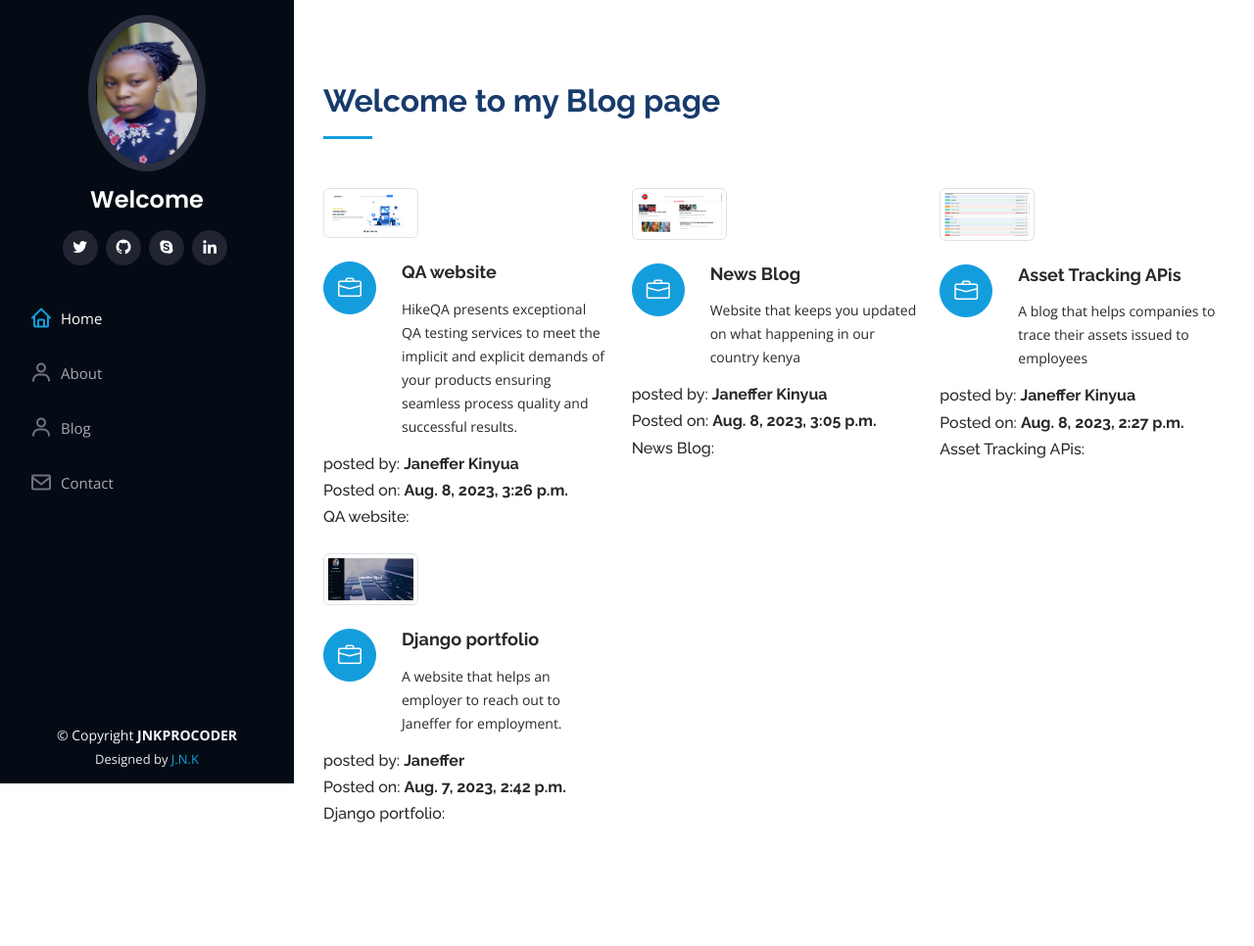
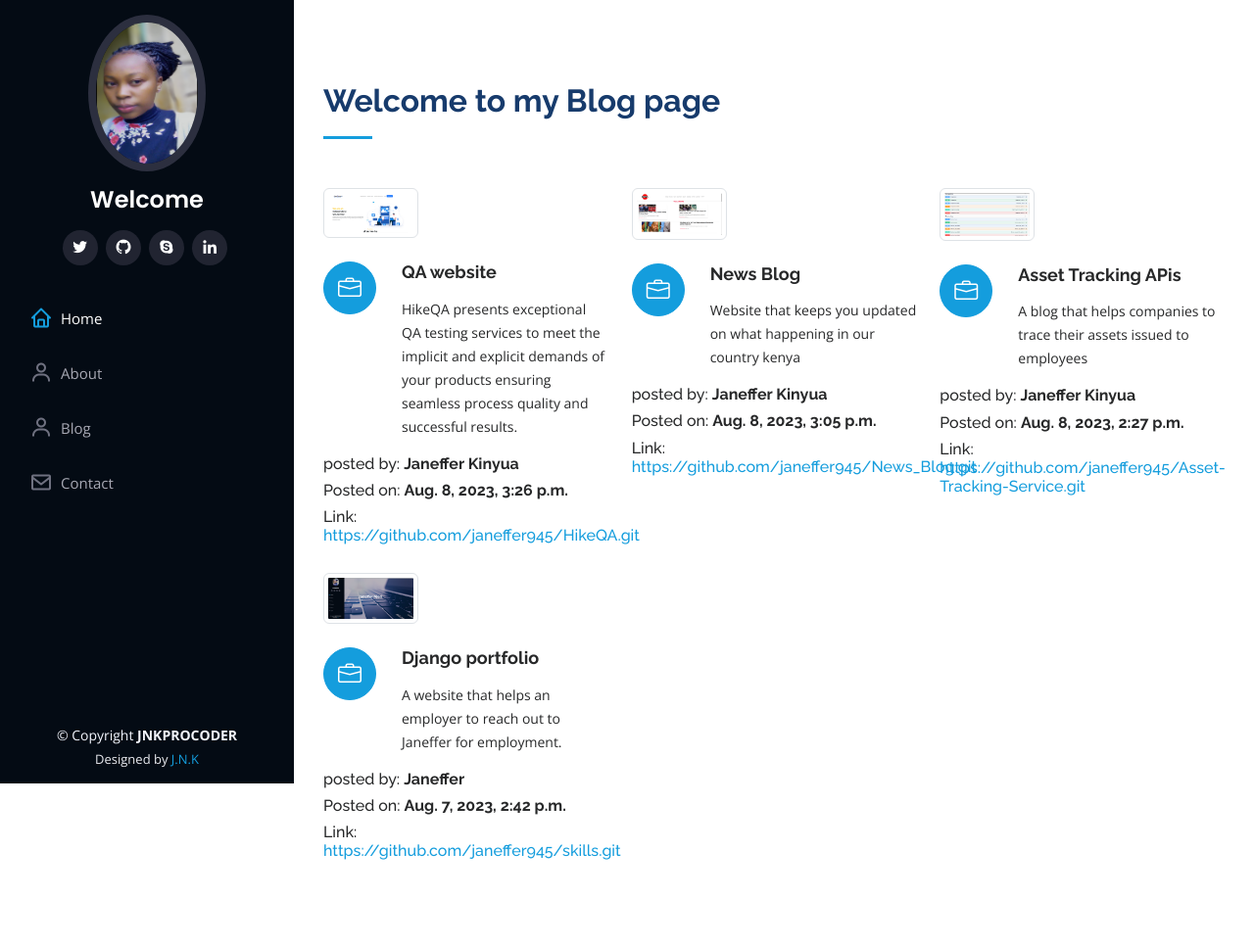
Before and after one commit to janeffer945/skills, a Django app: page /blog/ in a window 1280 px wide. Shown: the whole page at 98% size. Before the commit the page ends 840 px from the top, so only its background shows below. Run offline with Django 4.2, Linux system fonts and the light colour scheme; data comes from the database, SQL or seed files in the repository; both versions use the stored data as it was after the commit; some libraries are stand-ins or nearby versions.

Commit message:
modified templates

```diff
--- a/portfolio/models.py
+++ b/portfolio/models.py
@@ -16,6 +16,6 @@ class Blogs(models.Model):
    authname=models.CharField(max_length=15)
    img=models.ImageField(upload_to='blog', blank=True,null=True )
    timestamp=models.DateTimeField(auto_now_add=True)
-   links=models.URLField(null=True, blank=True)
+   links=models.URLField(null=True,blank=True )
    def __str__(self):
       return self.title
--- a/templates/basic.html
+++ b/templates/basic.html
@@ -1,7 +1,7 @@
  {% load static %}
 <!DOCTYPE html>
 <html lang="en">
-
+ <link rel="shortcut icon" href="favicon.ico" type="image/x-icon">
 <head>
   <meta charset="utf-8">
   <meta content="width=device-width, initial-scale=1.0" name="viewport">
@@ -12,6 +12,8 @@
   <!-- Favicons -->
   <link href="assets/img/favicon.png" rel="icon">
   <link href="assets/img/apple-touch-icon.png" rel="apple-touch-icon">
+  <link rel="shortcut icon" href="{% static 'assets/img/favi.png'%}" type="image/x-icon">
+
 
   <!-- Google Fonts -->
   <link href="https://fonts.googleapis.com/css?family=Open+Sans:300,300i,400,400i,600,600i,700,700i|Raleway:300,300i,400,400i,500,500i,600,600i,700,700i|Poppins:300,300i,400,400i,500,500i,600,600i,700,700i" rel="stylesheet">
--- a/templates/blog.html
+++ b/templates/blog.html
@@ -24,7 +24,7 @@
             <p class="description">{{post.description}}</p>
             <h6>posted by: <b>{{post.authname}}</b></h6>
             <h6>Posted on: <b>{{post.timestamp}}</b> </h6>
-             <h6> {{post.title}}:<a href="{{post.links}}"></a></h6>
+            <h6>Link: <a href="{{post.links}}" target="_blank">{{post.links}}</a></h6>
           </div>
 {% endfor %}
 
```
Also changed, not shown: db.sqlite3, media/blog/QAWebsite.png (added), media/blog/news.png (added), portfolio/migrations/0015_remove_contact_description_contact_message.py (added), portfolio/migrations/0016_remove_contact_message_contact_description.py (added), static/assets/img/apple-touch-icon.png (deleted), static/assets/img/favi.png (added), static/assets/img/favicon.png (deleted), static/assets/img/hero-bg.jpg (deleted), static/assets/img/profile-img.jpg (deleted).
